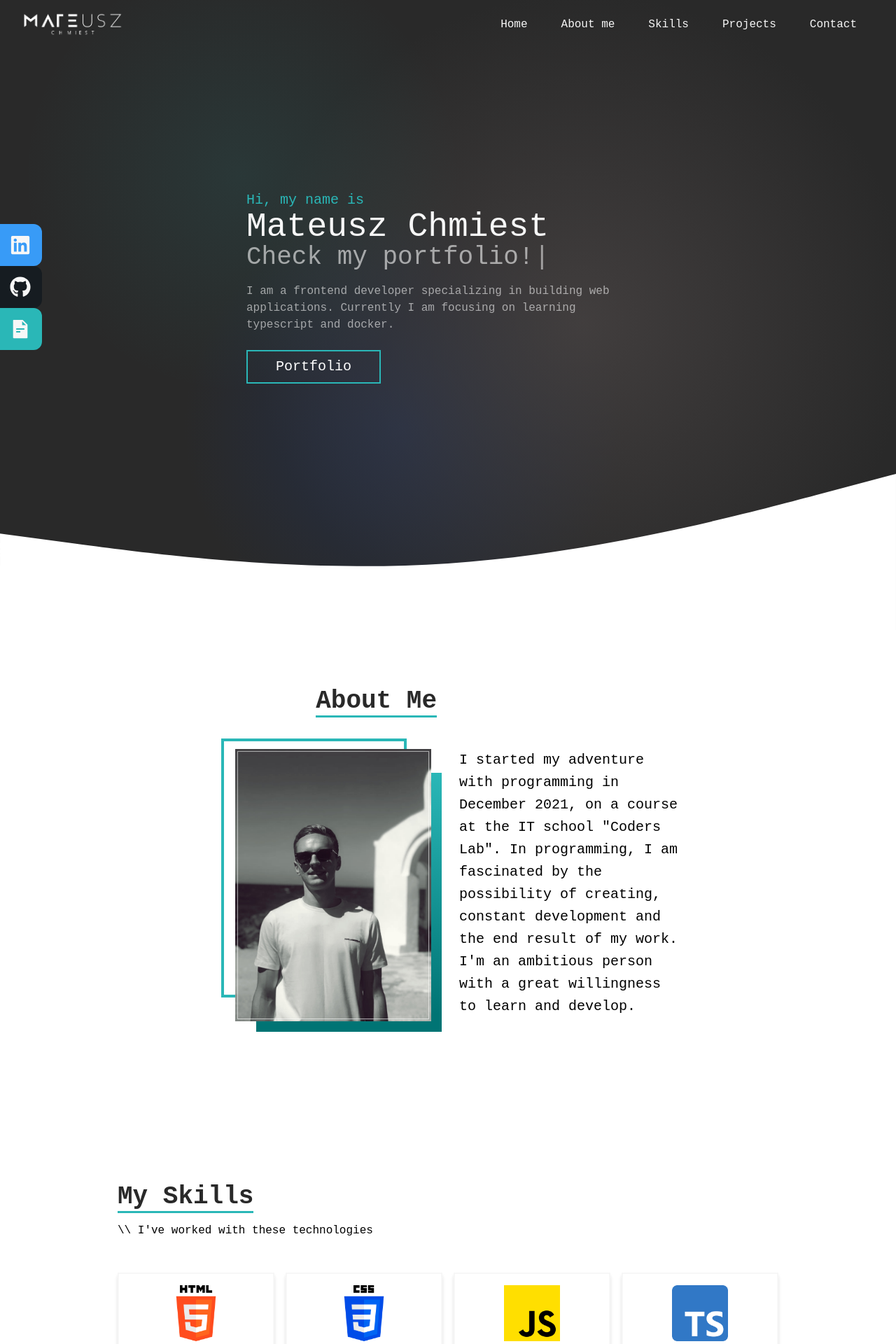
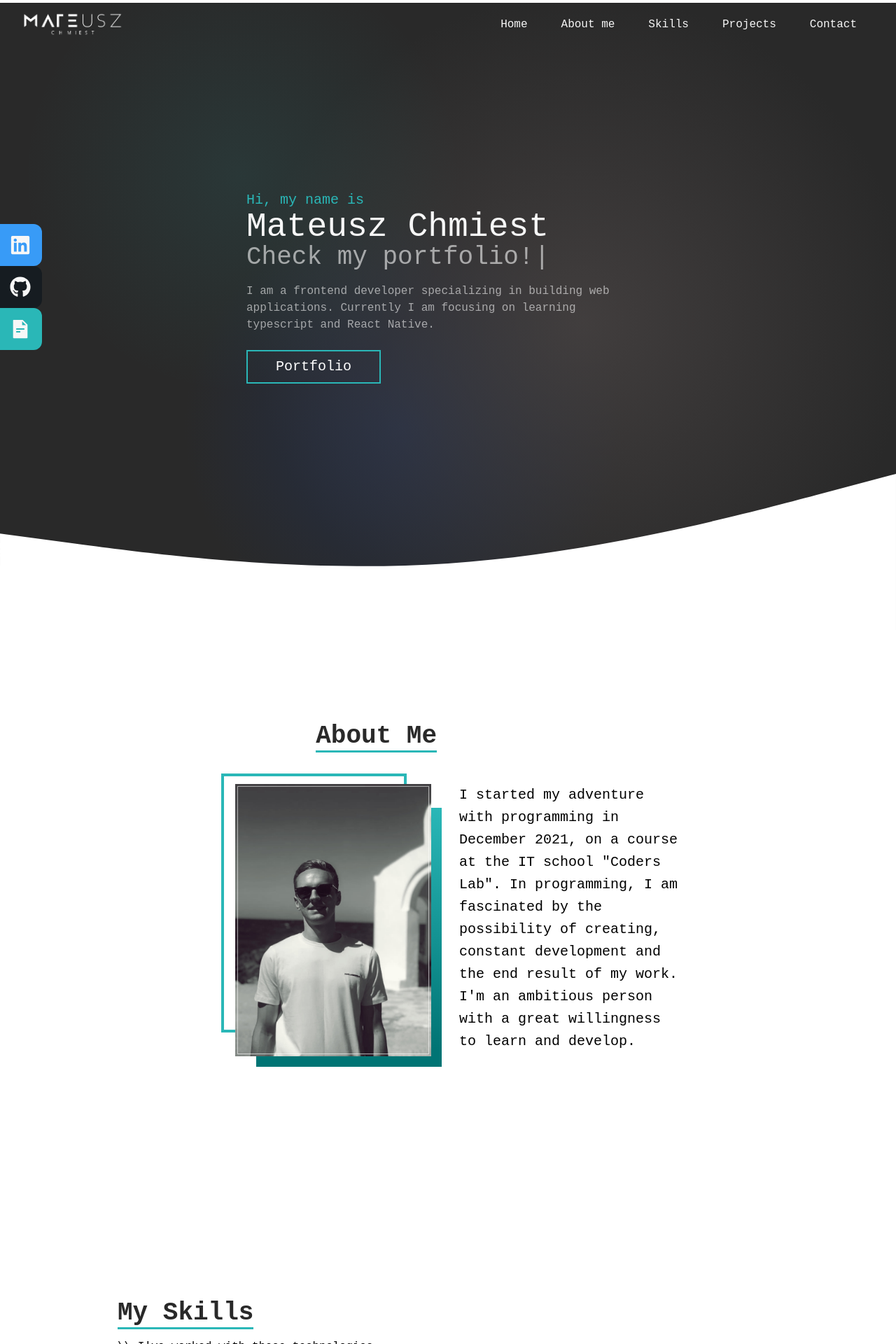
Before and after one commit to MateuszChmiest/Personal-Website, a React (Create React App) app in the folder my-app/: page / in a window 1280 px wide. Shown: the top 1920 px of the page at 70% size. Built offline with nearby package versions, Linux system fonts and the light colour scheme.

Commit message:
framer motion scroll

```diff
--- a/my-app/package.json
+++ b/my-app/package.json
@@ -8,11 +8,13 @@
     "@testing-library/user-event": "^13.5.0",
     "axios": "^1.1.3",
     "clsx": "^1.2.1",
+    "framer-motion": "^7.6.19",
     "react": "^18.2.0",
     "react-animated-cursor": "^2.5.2",
     "react-dom": "^18.2.0",
     "react-hook-use-window-width": "^2.0.1",
     "react-icons": "^4.4.0",
+    "react-intersection-observer": "^9.4.1",
     "react-scripts": "5.0.1",
     "react-scroll": "^1.8.7",
     "react-scroll-motion": "^0.3.0",
--- a/my-app/src/components/AboutMe/AboutMe.js
+++ b/my-app/src/components/AboutMe/AboutMe.js
@@ -1,18 +1,48 @@
-import React from "react";
-import MyPhoto from "../../asstes/myPhoto.JPG"
+import React, { useEffect } from "react";
+import MyPhoto from "../../asstes/myPhoto.JPG";
+import { motion, useAnimation } from "framer-motion";
+import { useInView } from "react-intersection-observer";
 
 const AboutMe = () => {
+	const { ref, inView } = useInView({
+		threshold: 0.3
+	});
+	const animation = useAnimation();
+
+	useEffect(() => {
+		if (inView) {
+			animation.start({
+				x: 0,
+				transition: {
+					type: "spring",
+					duration: 1.4,
+					bounce: 0.2,
+				},
+			});
+		}
+
+		if (!inView) {
+			animation.start({x: `-100vw`});
+		}
+	}, [inView]);
 
 	return (
-		<div className={"w-full min-h-[800px] flex justify-center items-center -mt-20"}>
-			<div
+		<div
+		ref={ref}
+			className={
+				"w-full min-h-[900px] flex justify-center items-center -mt-20"
+			}>
+			<motion.div
+				animate={animation}
 				className={
 					"container h-full mx-auto flex flex-col justify-center items-center"
 				}>
 				<div className={"grid grid-cols-2 gap-8 w-full"}>
 					<div className={"md:text-right mb-4 pb-8 pl-4"}>
 						<p
-							className={"text-2xl sm:text-3xl md:text-4xl text-backgroundColor inline border-b-[3px] font-bold border-primary"}>
+							className={
+								"text-2xl sm:text-3xl md:text-4xl text-backgroundColor inline border-b-[3px] font-bold border-primary "
+							}>
 							About Me
 						</p>
 					</div>
@@ -20,13 +50,26 @@ const AboutMe = () => {
 				</div>
 				<div className={"container grid grid-cols-2 gap-8"}>
 					<div className={"ml-2 md:mr-2 relative frame"}>
-						<img className={"max-w-[280px] w-full float-right"} src={MyPhoto} alt="Mateusz portrait"/>
+						<img
+							className={"max-w-[280px] w-full float-right"}
+							src={MyPhoto}
+							alt='Mateusz portrait'
+						/>
 					</div>
 					<div className={"mr-2"}>
-						<p className={"text-[10px] xs:text-[12px] leading-tight sm:text-sm md:leading-8 md:text-xl max-w-xs"}>I started my adventure with programming in December 2021, on a course at the IT school "Coders Lab". In programming, I am fascinated by the possibility of creating, constant development and the end result of my work. I'm an ambitious person with a great willingness to learn and develop.</p>
+						<p
+							className={
+								"text-[10px] xs:text-[12px] leading-tight sm:text-sm md:leading-8 md:text-xl max-w-xs"
+							}>
+							I started my adventure with programming in December 2021, on a
+							course at the IT school "Coders Lab". In programming, I am
+							fascinated by the possibility of creating, constant development
+							and the end result of my work. I'm an ambitious person with a
+							great willingness to learn and develop.
+						</p>
 					</div>
 				</div>
-			</div>
+			</motion.div>
 		</div>
 	);
 };
--- a/my-app/src/components/Hero/Hero.js
+++ b/my-app/src/components/Hero/Hero.js
@@ -10,7 +10,7 @@ const Hero = () => {
 		<>
 			<div
 				className={
-					"min-h-[750px] md:min-h-[900px] xl:min-h-[1000px] w-full bg-backgroundColor flex justify-center items-center relative gradient"
+					"min-h-[750px] md:min-h-[900px] xl:min-h-[1000px] xxl:min-h-[1300px] w-full bg-backgroundColor flex justify-center items-center relative gradient"
 				}>
 				<div
 					className={
@@ -46,7 +46,7 @@ const Hero = () => {
 							}>
 							I am a frontend developer specializing in building web
 							applications. Currently I am focusing on learning typescript and
-							docker.
+							React Native.
 						</p>
 						<LinkScroll to='Projects' spy={true} smooth={true} duration={500}>
 							<Button
--- a/my-app/src/components/Projects/Projects.js
+++ b/my-app/src/components/Projects/Projects.js
@@ -1,12 +1,38 @@
-import React from "react";
+import React, { useEffect } from "react";
 import Carousel from "../Swiper/Swiper";
+import { motion, useAnimation } from "framer-motion";
+import { useInView } from "react-intersection-observer";
 
 const Projects = () => {
+
+	const { ref, inView } = useInView({
+		threshold: 0.3
+	});
+	const animation = useAnimation();
+
+	useEffect(() => {
+		if (inView) {
+			animation.start({
+				x: 0,
+				transition: {
+					type: "spring",
+					duration: 1.4,
+					bounce: 0.2,
+				},
+			});
+		}
+
+		if (!inView) {
+			animation.start({x: `-100vw`});
+		}
+	}, [inView]);
+
 	return (
-		<div>
-			<div
+		<div ref={ref}>
+			<motion.div
+			animate={animation}
 				className={
-					"container mx-auto p-4 flex flex-col justify-center w-full min-h-[800px] "
+					"container mx-auto p-4 flex flex-col justify-center w-full min-h-[900px] "
 				}>
 				<div className={"pb-8"}>
 					<p
@@ -18,7 +44,7 @@ const Projects = () => {
 					<p className={"py-4"}>\\ Check My projects</p>
 				</div>
 				<Carousel/>
-			</div>
+			</motion.div>
 		</div>
 	);
 };
--- a/my-app/src/components/Skills/Skills.js
+++ b/my-app/src/components/Skills/Skills.js
@@ -1,4 +1,4 @@
-import React from 'react';
+import React, { useEffect } from 'react';
 import html from "../../asstes/html-5.png";
 import css from "../../asstes/css.png";
 import js from "../../asstes/js.png";
@@ -10,14 +10,39 @@ import react from "../../asstes/react.png";
 import bootstrap from "../../asstes/bootstrap.png";
 import graphql from "../../asstes/graphql.png";
 import gatsby from "../../asstes/gatsby.png"
-import git from "../../asstes/git.png"
+import git from "../../asstes/git.png";
+import { motion, useAnimation } from "framer-motion";
+import { useInView } from "react-intersection-observer";
 
 
 const Skills = () => {
+
+    const { ref, inView } = useInView({
+		threshold: 0.3
+	});
+	const animation = useAnimation();
+
+	useEffect(() => {
+		if (inView) {
+			animation.start({
+				x: 0,
+				transition: {
+					type: "spring",
+					duration: 1.4,
+					bounce: 0.2,
+				},
+			});
+		}
+
+		if (!inView) {
+			animation.start({x: `-100vw`});
+		}
+	}, [inView]);
+
   return (
-    <div>
-        <div className={"container mx-auto p-4 flex flex-col justify-center min-h-[800px] "}>
-            <div>
+    <div ref={ref}>
+        <motion.div animate={animation} className={"container mx-auto p-4 flex flex-col justify-center min-h-[900px]"}>
+            <div className='pt-8'>
                 <p className={"text-2xl sm:text-3xl md:text-4xl font-bold text-backgroundColor inline border-b-[3px] border-primary"}>My Skills</p>
                 <p className={"py-4"}>\\ I've worked with these technologies</p>
             </div>
@@ -72,7 +97,7 @@ const Skills = () => {
                     <p className={"py-4"}>GIT</p>
                 </div>
             </div>
-        </div>
+        </motion.div>
     </div>
   )
 }
--- a/my-app/src/layouts/Layout.js
+++ b/my-app/src/layouts/Layout.js
@@ -1,12 +1,17 @@
 import React from "react";
 import Navigation from "../components/Navigation/Navigation";
 import Footer from "../components/Footer/Footer";
+import { useScroll, motion, useSpring } from "framer-motion";
 
 const Layout = ({ children }) => {
+	const { scrollYProgress } = useScroll();
+	const scaleX = useSpring(scrollYProgress);
+
 	return (
 		<>
+			<motion.div className="fixed top-0 left-0 right-0 h-1 bg-whiteColor origin-left z-50" style={{ scaleX }} />
 			<Navigation />
-			    <main>{children}</main>
+			<main>{children}</main>
 			<Footer />
 		</>
 	);
--- a/my-app/tailwind.config.js
+++ b/my-app/tailwind.config.js
@@ -10,6 +10,7 @@ module.exports = {
       md: '768px',
       lg: '976px',
       xl: '1440px',
+      xxl: '2000px'
     },
     fontFamily: {
       sans: ['Roboto Mono', 'monospace'],
```
Also changed, not shown: my-app/src/App.js (+3 -15 lines), 1 other file (tests, documents, lock files or other folders).
